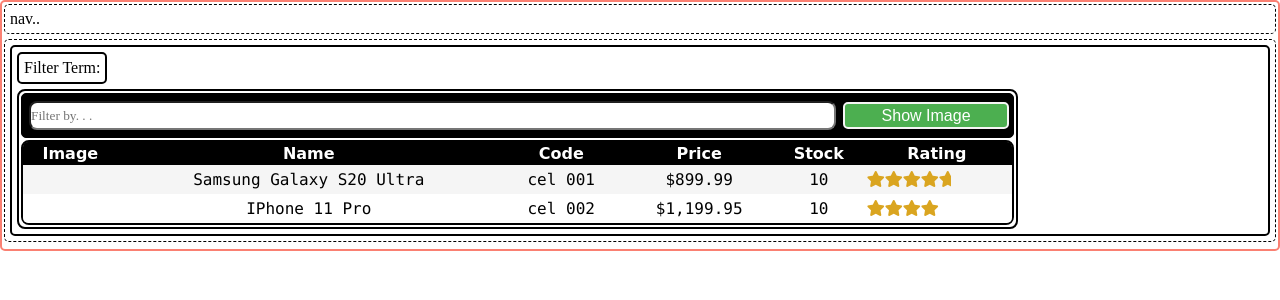
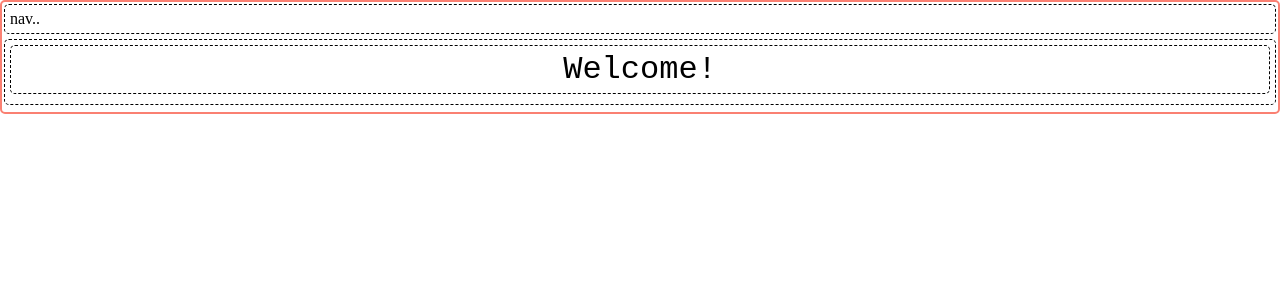
Before and after one commit to gmaxn/NgFromScratch, an Angular app: page /welcome in a window 1280 px wide. Shown: the top 300 px of the page. Built offline with nearby package versions, Linux system fonts and the light colour scheme.

Commit message:
Configuring Routes

```diff
--- a/src/app/app.component.html
+++ b/src/app/app.component.html
@@ -15,5 +15,5 @@
 </div>
 
 <div class="content layout" role="main" id="starter-main">
-  <app-product id="app-product"></app-product>
+  <router-outlet></router-outlet>
 </div>
--- /dev/null
+++ b/src/app/product/product-detail.component.html
@@ -0,0 +1,5 @@
+<div class="card" *ngIf="product">
+    <div class="card-header">
+        {{pageTitle + ": " + product.productName}}
+    </div>
+</div>
--- /dev/null
+++ b/src/app/product/product-detail.component.ts
@@ -0,0 +1,18 @@
+import { Component, OnInit } from '@angular/core';
+import { IProduct } from './product';
+
+@Component({
+  templateUrl: './product-detail.component.html',
+  styleUrls: ['./product-detail.component.css']
+})
+export class ProductDetailComponent implements OnInit {
+
+  pageTitle: string = 'Product Detail';
+  product: IProduct;
+
+  constructor() { }
+
+  ngOnInit(): void {
+  }
+
+}
--- /dev/null
+++ b/src/app/welcome/welcome.component.css
@@ -0,0 +1,13 @@
+.welcome-wrapper {
+    border: 1px solid black;
+    border-style: dashed;
+    border-radius: 5px;
+    padding: 5px;
+    text-align: center;
+    margin-bottom: 5px;
+}
+
+p {
+    font-family: 'Courier New', Courier, monospace;
+    font-size: xx-large;
+}
--- /dev/null
+++ b/src/app/welcome/welcome.component.html
@@ -0,0 +1,3 @@
+<div class="welcome-wrapper">
+    <p>Welcome!</p>
+</div>
--- /dev/null
+++ b/src/app/welcome/welcome.component.ts
@@ -0,0 +1,15 @@
+import { Component, OnInit } from '@angular/core';
+
+@Component({
+  selector: 'app-welcome',
+  templateUrl: './welcome.component.html',
+  styleUrls: ['./welcome.component.css']
+})
+export class WelcomeComponent implements OnInit {
+
+  constructor() { }
+
+  ngOnInit(): void {
+  }
+
+}
```
Also changed, not shown: src/app/app.module.ts (+15 -1 lines), src/app/product/product-detail.component.css (added), 2 other files (tests, documents, lock files or other folders).
